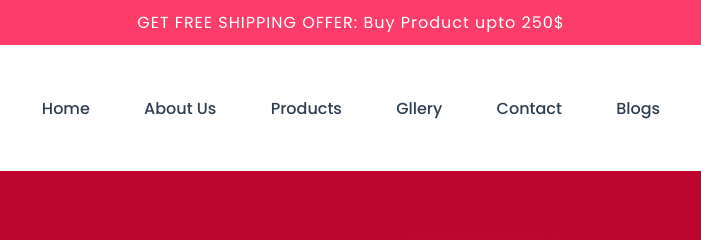
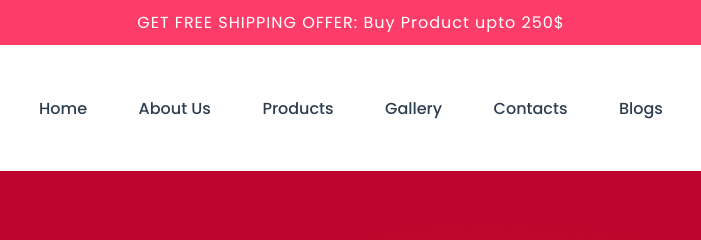
Before and after one commit to webolutionX/SSB-524-Clss-4, a plain HTML site: page index.html in a window 1280 px wide. Shown: the top 240 px of the page, 289-990 px from the left. Drawn offline with Linux system fonts and the light colour scheme.

Commit message:
Update index.html

```diff
--- a/index.html
+++ b/index.html
@@ -24,8 +24,8 @@
 					<li><a href="#">Home</a></li>
 					<li><a href="#">About Us</a></li>
 					<li><a href="#">Products</a></li>
-					<li><a href="#">Gllery</a></li>
-					<li><a href="#">Contact</a></li>
+					<li><a href="#">Gallery</a></li>
+					<li><a href="#">Contacts</a></li>
 					<li><a href="#">Blogs</a></li>
 				</ul>
 
```
